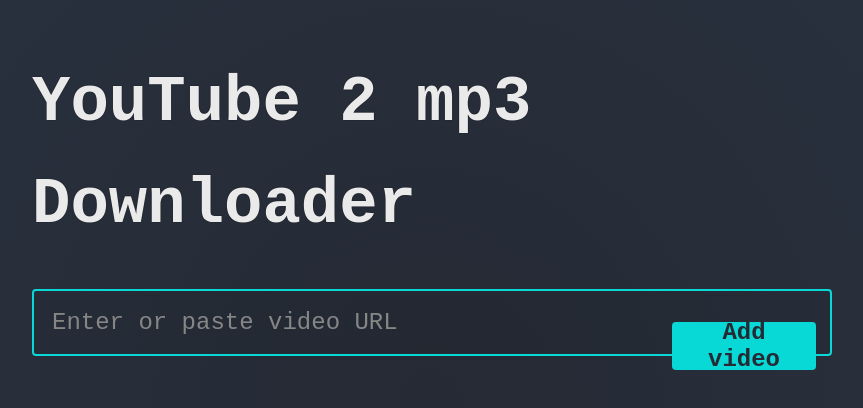
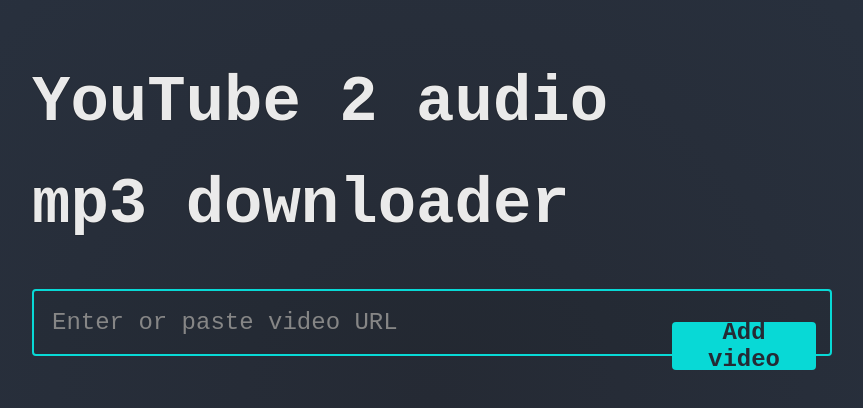
Before and after one commit to wittrockscode/yt-mp3-downloader, a Vue app in the folder client/: page / in a window 1280 px wide. Shown: the top 408 px of the page, without its empty margins (208-1071 px from the left). Built offline with nearby package versions, Linux system fonts and the light colour scheme; no server answers.

Commit message:
update heading

```diff
--- a/client/src/App.vue
+++ b/client/src/App.vue
@@ -1,7 +1,10 @@
 <template lang="pug">
 .app
   .content
-    h1.title YouTube 2 mp3 Downloader
+    h1.title
+      | YouTube 2 audio
+      br
+      | mp3 downloader
     VideoInput(
       v-model="videoUrl"
       :loading="loading"
@@ -82,6 +85,7 @@
 }
 .content {
   max-width: 95vw;
+  width: 100%;
 }
 @media screen and (min-width: 600px) {
   .content {
```
